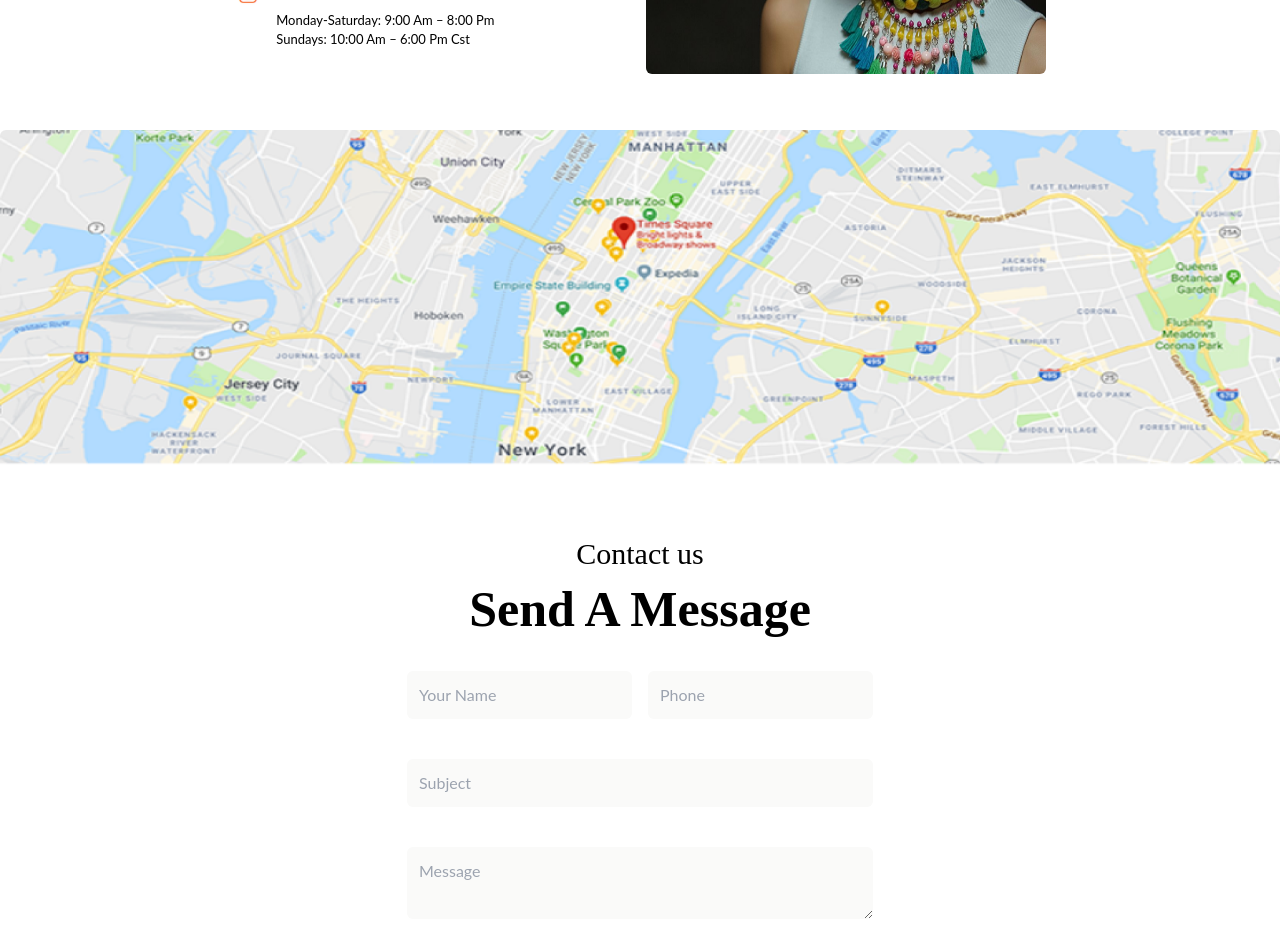
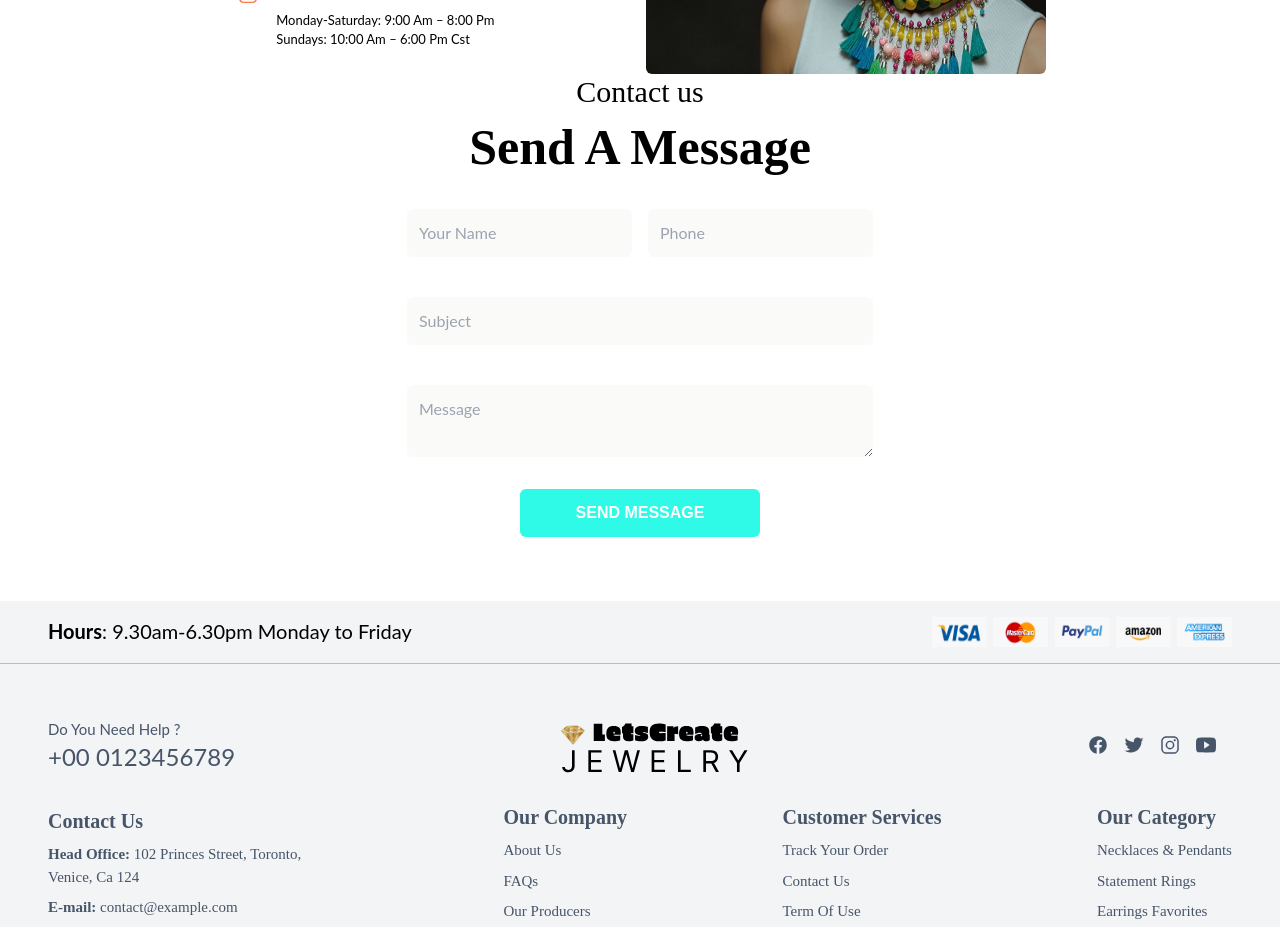
Before and after one commit to Ayotomiwadavid/letscreate-jewelry, a React (Vite) app: page /contact-us in a window 1280 px wide. Shown: the part 880-1807 px from the top of the page. Built offline with nearby package versions, Linux system fonts and the light colour scheme.

Commit message:
saving progress

```diff
--- a/src/components/_root/Contact/address.jsx
+++ b/src/components/_root/Contact/address.jsx
@@ -1,6 +1,5 @@
 import React from "react";
 import Addr from "../../../assets/images/addr.png";
-import Map from "../../../assets/images/map.png";
 
 export default function Address() {
   return (
@@ -74,7 +73,6 @@ export default function Address() {
           <img className="w-full md:w-[400px] h-[300px] rounded-md" src={Addr} alt="Office" />
         </div>
       </div>
-      <img className="w-full h-[350px] my-14 rounded-md" src={Map} alt="Office" />
     </>
   );
 }
```
